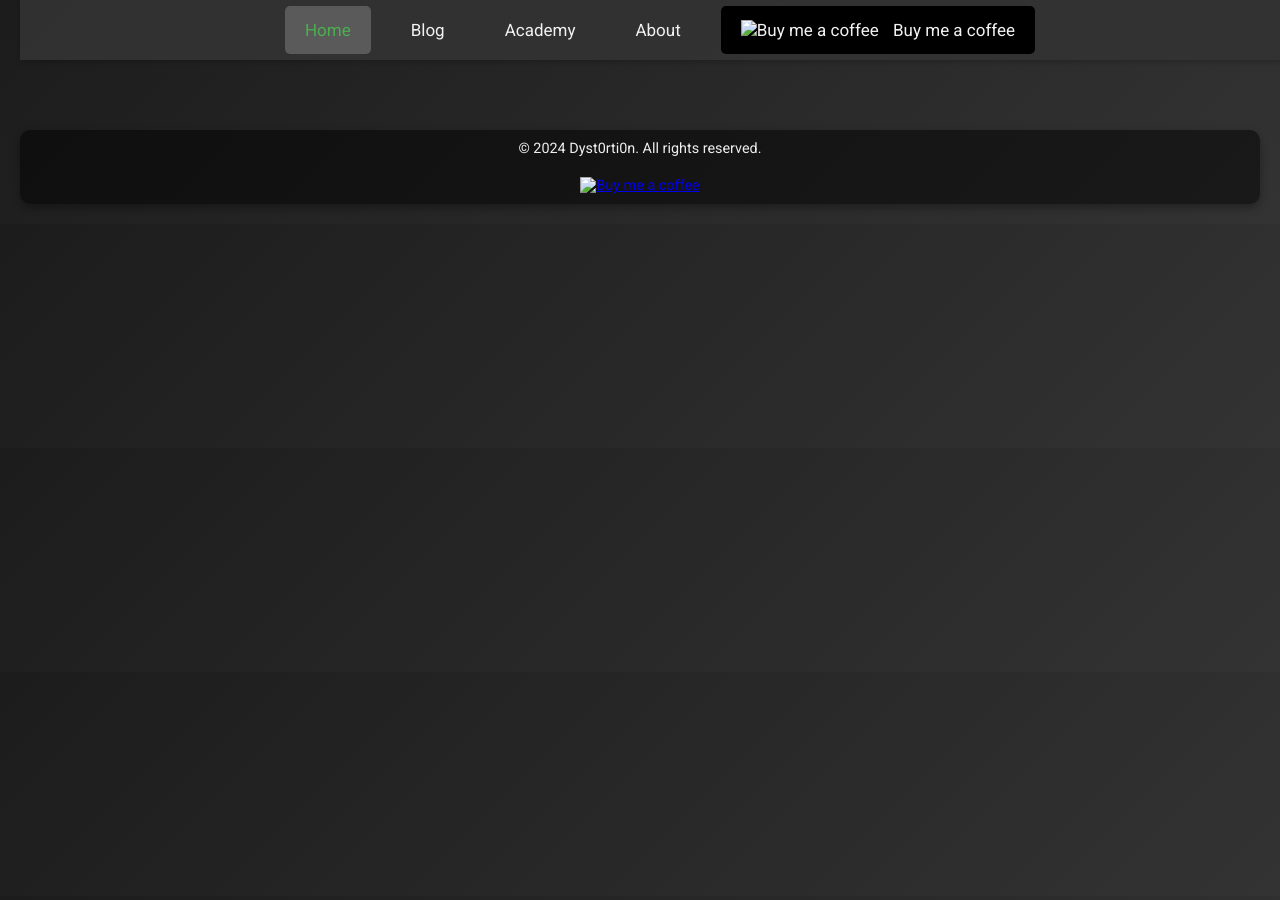
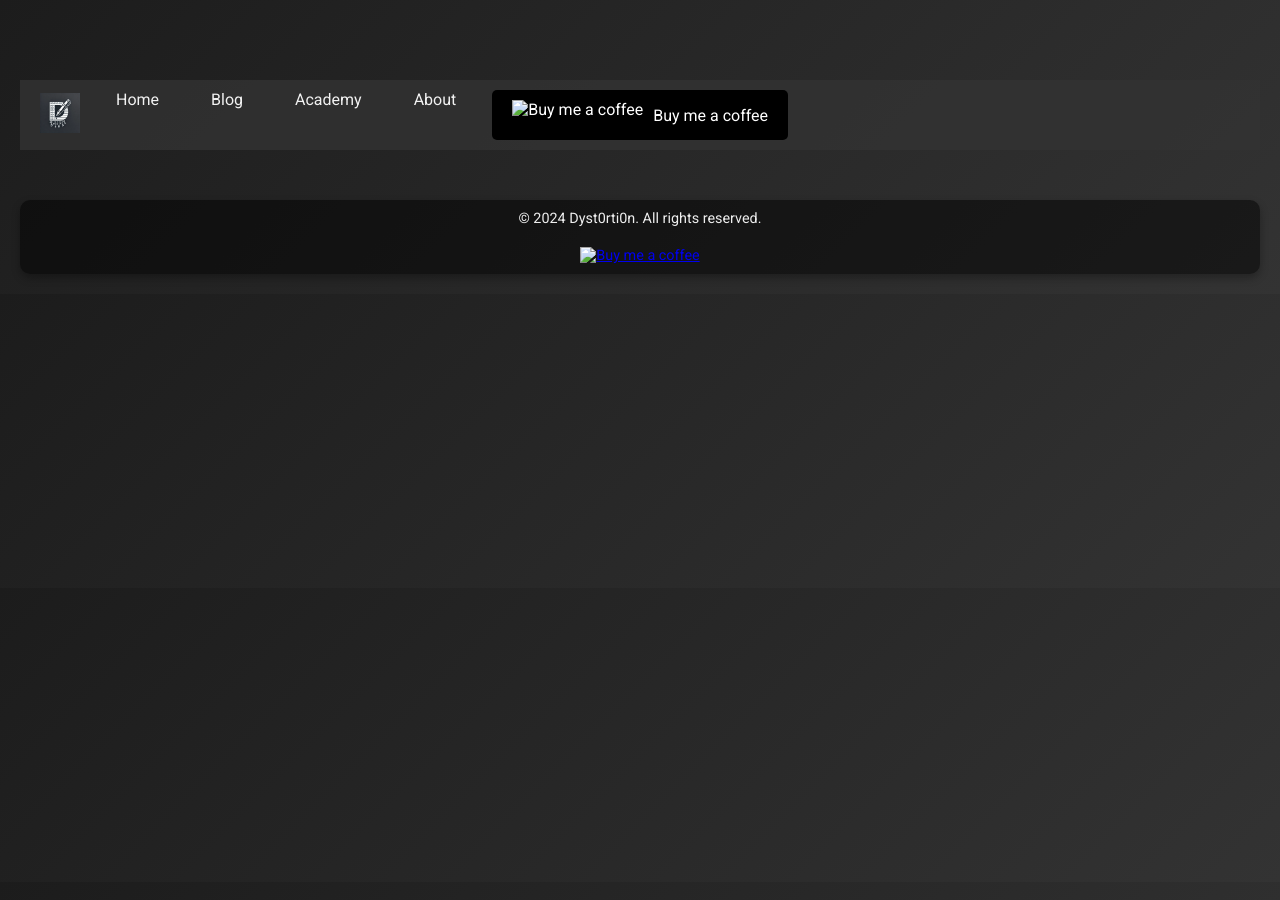
Before and after one commit to Dyst0rti0n/Dyst0rti0n.github.io, a Jekyll site: the page built from index.md, in a window 1280 px wide. Built offline with Jekyll 4.4.1, drawn with Linux system fonts in a browser that asks for light colours.

Commit message:
A few index, navbar changes

```diff
--- a/_includes/navbar.html
+++ b/_includes/navbar.html
@@ -1,16 +1,37 @@
-<div class="navbar" id="navbar">
-    <a href="javascript:void(0);" class="icon" onclick="toggleNavbar()">&#9776;</a>
-    <div class="navbar-center" id="navbar-center">
-        <a href="/" class="{% if page.url == "/" %}active{% endif %}">Home</a>
-        <a href="/blog" class="{% if page.url contains 'blog' %}active{% endif %}">Blog</a>
-        <a href="/academy" class="{% if page.url contains 'academy' %}active{% endif %}">Academy</a>
-        <a href="/about" class="{% if page.url contains 'about' %}active{% endif %}">About</a>
-        <a class="bmc-button-nav" href="https://www.buymeacoffee.com/dystortion" target="_blank">
-            <img src="https://cdn.buymeacoffee.com/buttons/bmc-new-btn-logo.svg" alt="Buy me a coffee">
-            <span>Buy me a coffee</span>
+<nav class="navbar" id="navbar">
+    <div class="navbar-container">
+        <a href="/" class="navbar-logo">
+            <img src="/assets/images/logo.jpg" alt="Logo" class="navbar-logo-img">
         </a>
+        <div class="navbar-toggle" id="mobile-menu">
+            <span class="bar"></span>
+            <span class="bar"></span>
+            <span class="bar"></span>
+        </div>
+        <div class="navbar-menu">
+            <ul class="navbar-menu-list">
+                <li class="navbar-item">
+                    <a href="/" class="navbar-links">Home</a>
+                </li>
+                <li class="navbar-item">
+                    <a href="/blog" class="navbar-links">Blog</a>
+                </li>
+                <li class="navbar-item">
+                    <a href="/academy" class="navbar-links">Academy</a>
+                </li>
+                <li class="navbar-item">
+                    <a href="/about" class="navbar-links">About</a>
+                </li>
+                <li class="navbar-item">
+                    <a class="bmc-button-nav" href="https://www.buymeacoffee.com/dystortion" target="_blank">
+                        <img src="https://cdn.buymeacoffee.com/buttons/bmc-new-btn-logo.svg" alt="Buy me a coffee">
+                        <span>Buy me a coffee</span>
+                    </a>
+                </li>
+            </ul>
+        </div>
     </div>
-</div>
+</nav>
 
 <script>
     function toggleNavbar() {
--- a/_layouts/default.html
+++ b/_layouts/default.html
@@ -4,6 +4,7 @@
     <meta charset="UTF-8">
     <meta name="viewport" content="width=device-width, initial-scale=1.0">
     <title>{{ page.title }}</title>
+    <link rel="icon" href="/assets/images/favicon.ico" type="image/x-icon">
     <link href="https://fonts.googleapis.com/css2?family=Roboto:wght@400;700&display=swap" rel="stylesheet">
     <link rel="stylesheet" href="/assets/css/style.css">
     <link rel="stylesheet" href="/assets/css/navbar.css">
--- a/assets/css/navbar.css
+++ b/assets/css/navbar.css
@@ -1,53 +1,66 @@
-/* Navbar Styles */
 .navbar {
-  background-color: rgba(51, 51, 51, 0.9);
-  position: fixed;
+  background-color: rgba(51, 51, 51, 0.8);
+  position: sticky;
   top: 0;
   width: 100%;
   z-index: 1000;
-  height: 60px;
   display: flex;
-  justify-content: center;
+  justify-content: space-between;
   align-items: center;
+  padding: 10px 20px;
   transition: background-color 0.3s;
-  box-shadow: 0 2px 5px rgba(0, 0, 0, 0.2);
 }
 
-.navbar-center {
+.navbar-container {
   display: flex;
-  justify-content: center;
+  justify-content: space-between;
   align-items: center;
-  gap: 20px;
   width: 100%;
 }
 
-.navbar a {
-  display: block;
-  color: #f2f2f2;
-  text-align: center;
-  padding: 14px 20px;
-  text-decoration: none;
-  font-size: 17px;
-  transition: color 0.3s, background-color 0.3s;
-  border-radius: 5px;
+.navbar-logo-img {
+  height: 40px;
 }
 
-.navbar a:hover {
-  color: #4CAF50;
-  background-color: rgba(255, 255, 255, 0.1);
+.navbar-toggle {
+  display: none;
+  flex-direction: column;
+  cursor: pointer;
 }
 
-.navbar a.active {
-  color: #4CAF50;
-  background-color: rgba(255, 255, 255, 0.2);
+.bar {
+  height: 3px;
+  width: 25px;
+  background-color: #fff;
+  margin: 4px 0;
+  transition: all 0.3s ease;
 }
 
-.navbar .icon {
-  display: none;
-  font-size: 24px;
+.navbar-menu {
+  display: flex;
+  justify-content: space-between;
+  align-items: center;
+  width: 100%;
+}
+
+.navbar-menu-list {
+  display: flex;
+  list-style: none;
+}
+
+.navbar-item {
+  margin-left: 20px;
+}
+
+.navbar-links {
   color: #f2f2f2;
-  cursor: pointer;
-  padding: 14px 20px;
+  text-decoration: none;
+  padding: 8px 16px;
+  transition: color 0.3s;
+}
+
+.navbar-links:hover {
+  color: #4CAF50;
 }
 
 .bmc-button-nav {
@@ -74,31 +87,33 @@
 }
 
 @media screen and (max-width: 768px) {
-  .navbar-center {
+  .navbar-toggle {
+      display: flex;
+  }
+
+  .navbar-menu {
       display: none;
       flex-direction: column;
       width: 100%;
-      align-items: center;
   }
-  .navbar .icon {
-      display: block;
-  }
-  .navbar.responsive .navbar-center {
+
+  .navbar-menu.active {
       display: flex;
   }
-  .navbar.responsive a {
-      display: block;
-      text-align: center;
-      padding: 10px;
+
+  .navbar-menu-list {
+      flex-direction: column;
       width: 100%;
   }
-}
 
-@media screen and (min-width: 769px) {
-  .navbar {
-      justify-content: center;
+  .navbar-item {
+      width: 100%;
+      text-align: center;
+      margin: 0;
   }
-  .navbar-center {
-      justify-content: center;
+
+  .navbar-links {
+      width: 100%;
+      padding: 15px 0;
   }
 }
```
Also changed, not shown: assets/js/navbar.js (+6 -22 lines), index.html (+5 -3 lines), assets/images/favicon.ico (added), assets/images/logo.jpg (added).
